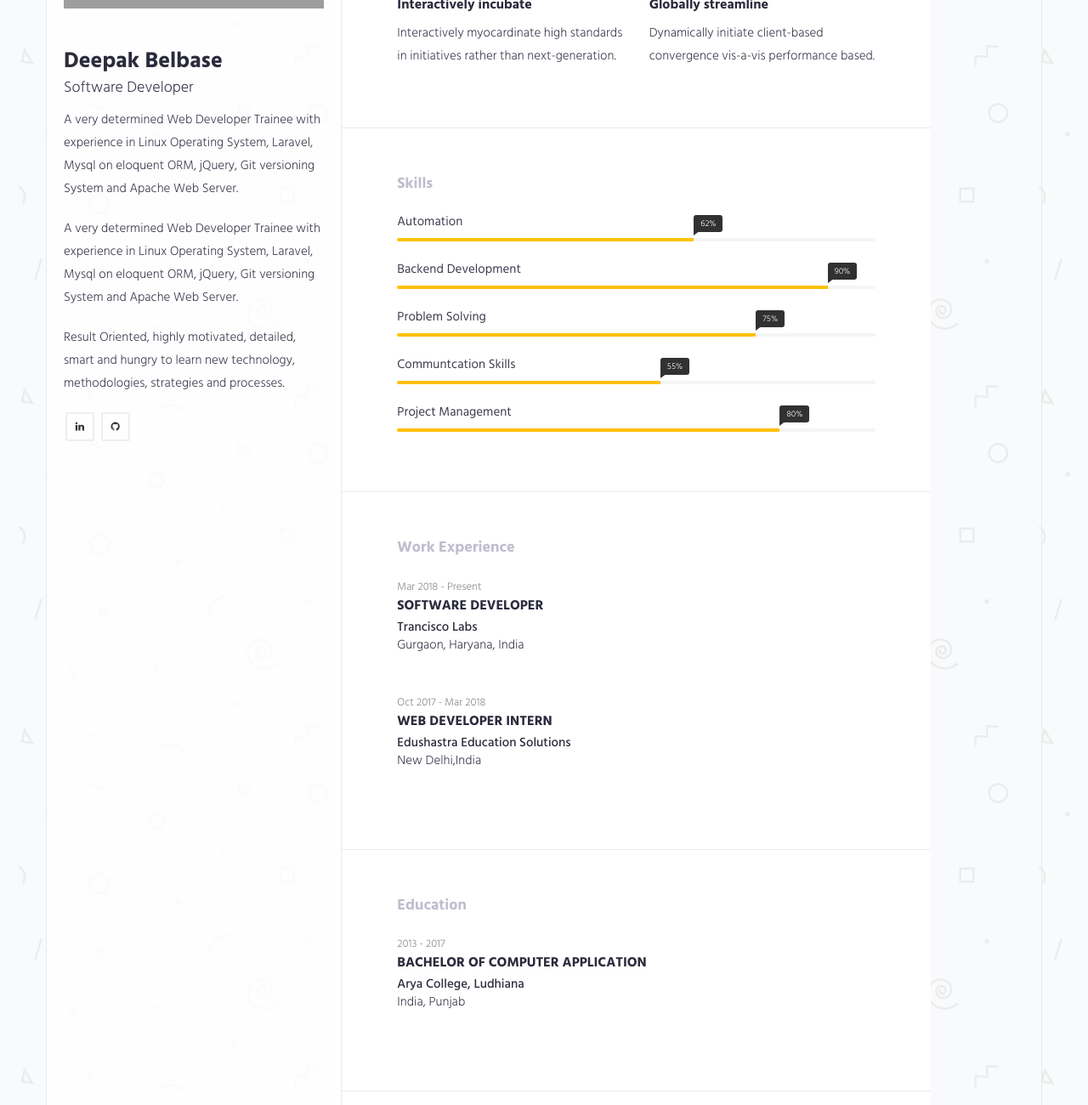
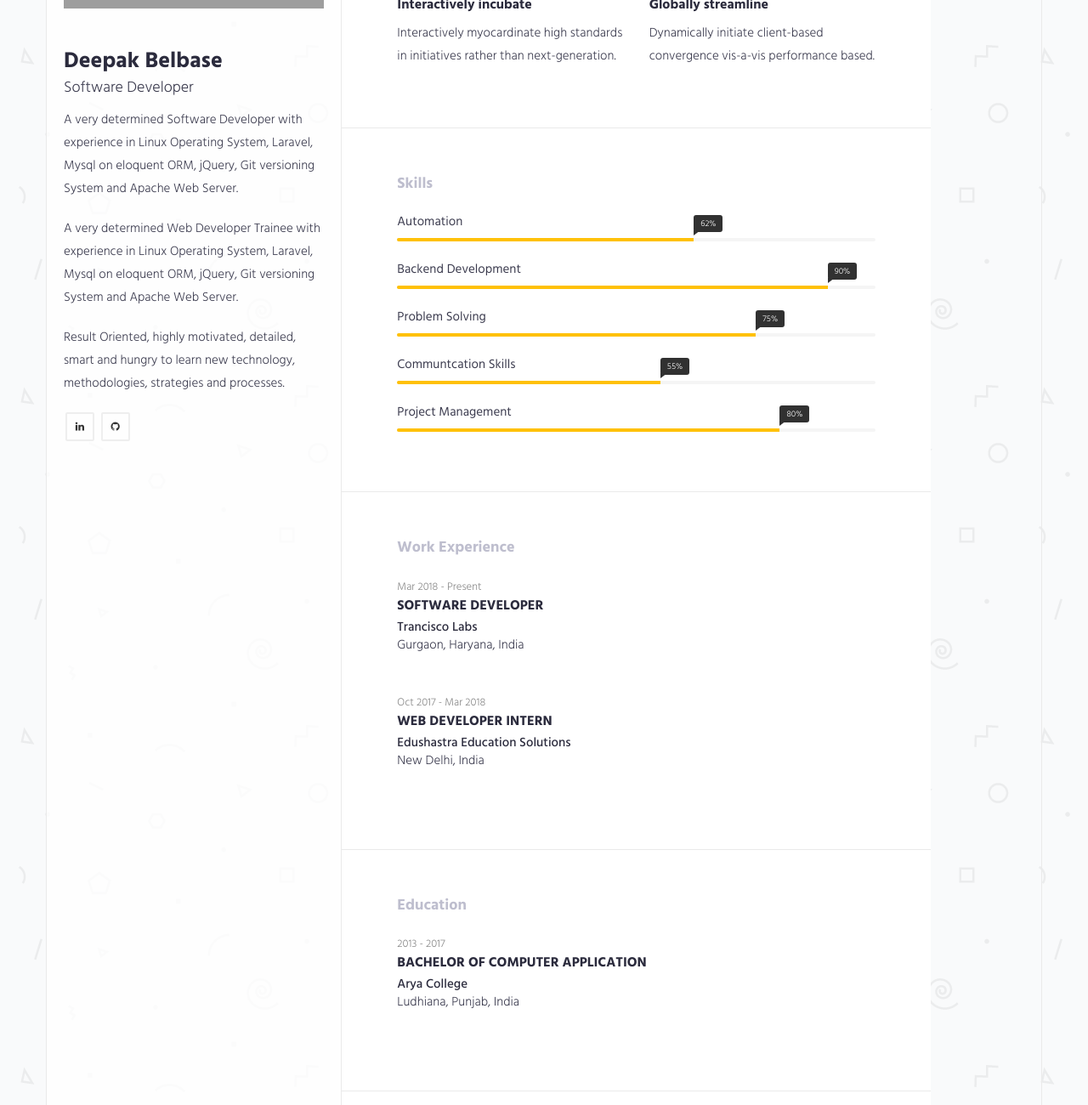
Before and after one commit to supmuk/belbase.github.io, a plain HTML site: page index.html in a window 1280 px wide. Shown: the part 300-1600 px from the top of the page at 85% size. Drawn offline with Linux system fonts and the light colour scheme; grey boxes are pictures that could not be loaded.

Commit message:
Modified: Content

```diff
--- a/index.html
+++ b/index.html
@@ -50,7 +50,7 @@
 
             <div class="about-text">
                 <p>
-                    A very determined Web Developer Trainee with experience in Linux Operating System, Laravel, Mysql on eloquent ORM,  jQuery, Git versioning System and Apache Web Server.
+                    A very determined Software Developer with experience in Linux Operating System, Laravel, Mysql on eloquent ORM,  jQuery, Git versioning System and Apache Web Server.
                 </p>
                 <p>
                     A very determined Web Developer Trainee with experience in Linux Operating System, Laravel, Mysql on eloquent ORM,  jQuery, Git versioning System and Apache Web Server.
@@ -244,7 +244,7 @@
                     <h3>Web Developer Intern</h3>
                     <h4>Edushastra Education Solutions</h4>
 
-                    <p>New Delhi,India</p>
+                    <p>New Delhi, India</p>
                 </div>
             </div>
         </div>
@@ -268,9 +268,9 @@
                 <div class="content-item">
                     <small>2013 - 2017</small>
                     <h3>Bachelor of Computer Application</h3>
-                    <h4>Arya College, Ludhiana</h4>
+                    <h4>Arya College </h4>
 
-                    <p>India, Punjab</p>
+                    <p>Ludhiana, Punjab, India</p>
                 </div>
                 <!-- .experience-item -->
             </div>
```
